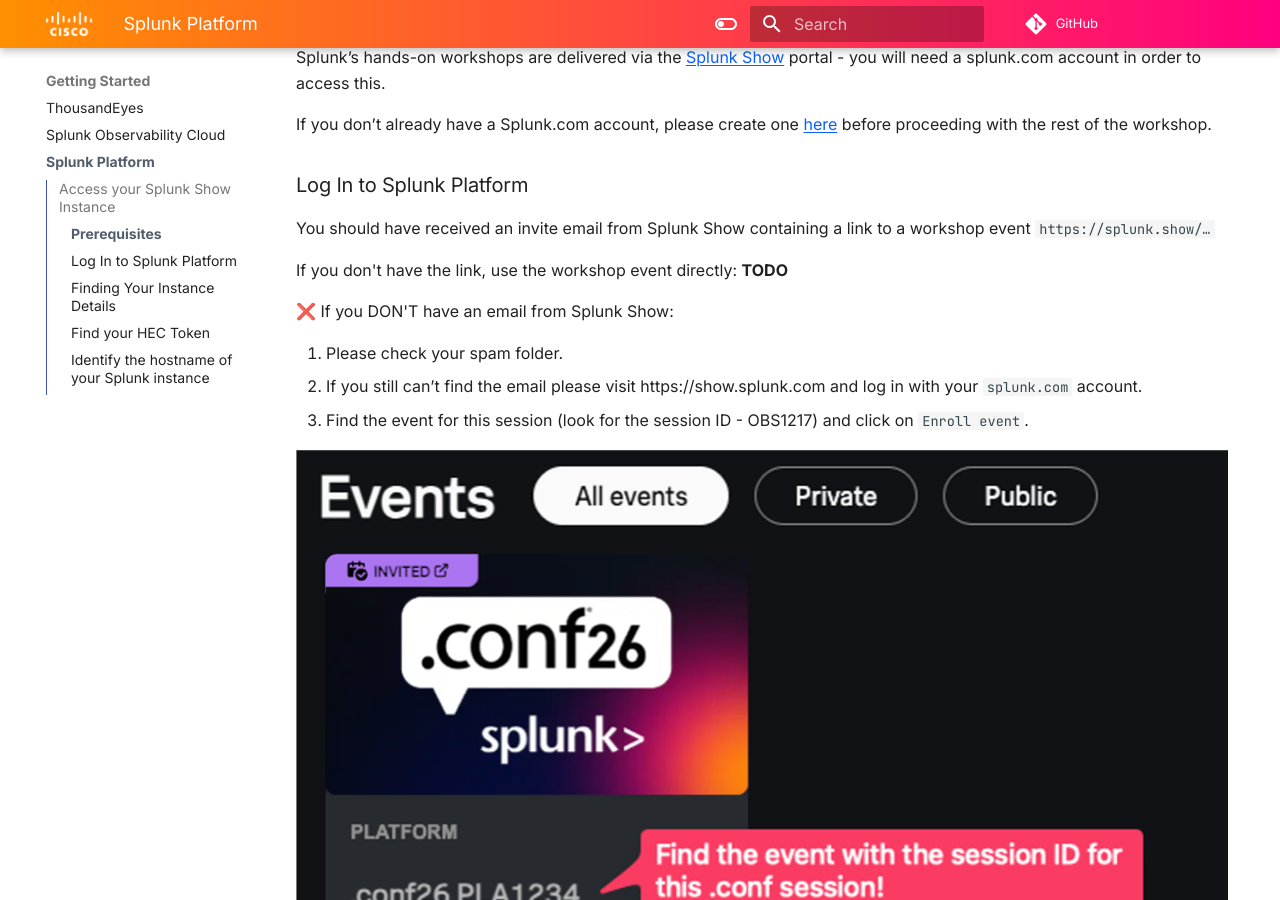
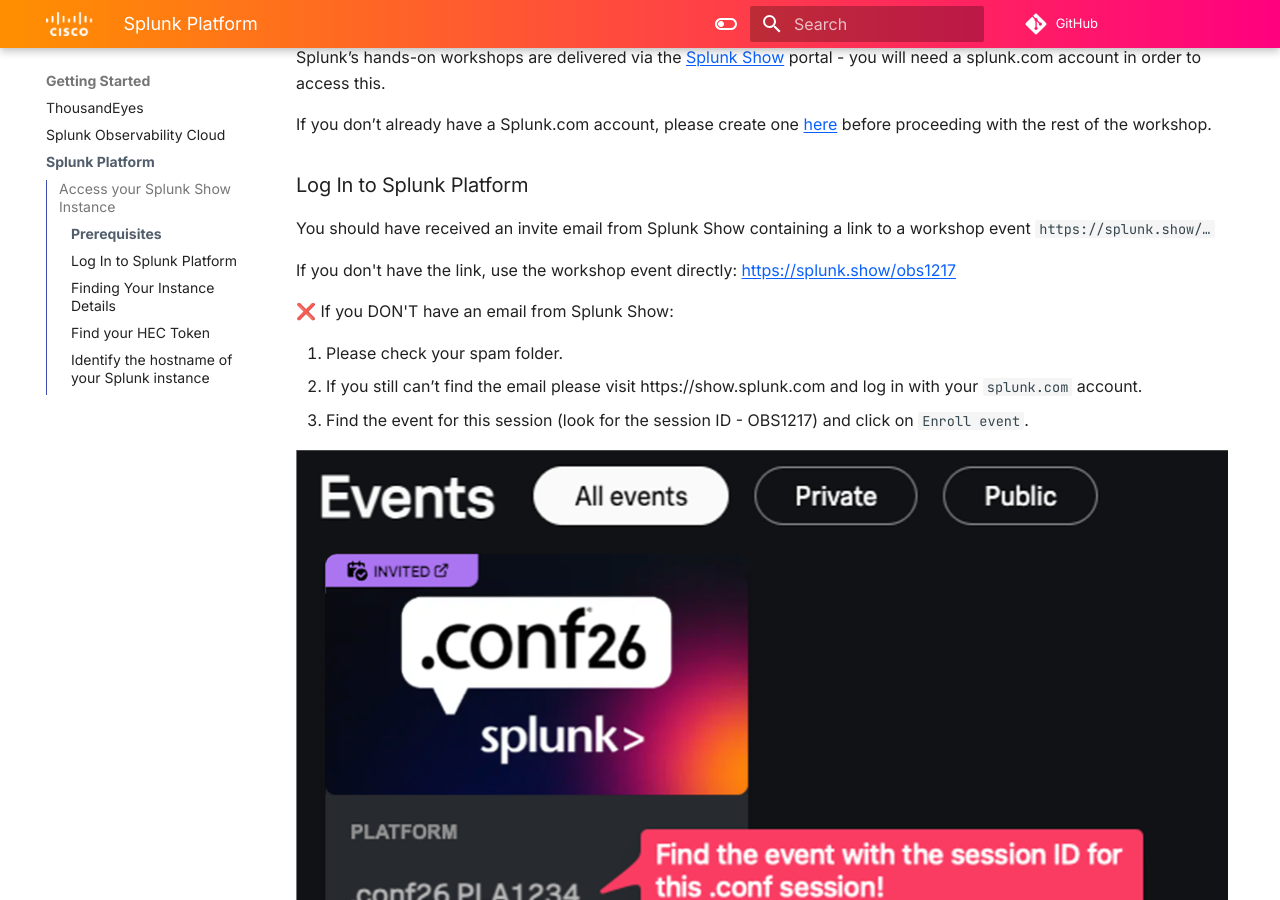
Before and after one commit to ajimenez1503/splunk.conf-2026-OBS1217, an MkDocs documentation site: the page built from docs/getting_started/login_splunk_show.md, in a window 1280 px wide and 900 px high, scrolled down 337 px. Built offline with MkDocs 1.6.1 and Material for MkDocs 9.7.7, drawn with Linux system fonts in a browser that asks for light colours; comment, search, counter and statistics services are not loaded.

Commit message:
Add the Splunk Show workshop event link

```diff
--- a/docs/getting_started/login_splunk_show.md
+++ b/docs/getting_started/login_splunk_show.md
@@ -14,7 +14,7 @@
 
 You should have received an invite email from Splunk Show containing a link to a workshop event `https://splunk.show/…`
 
-If you don't have the link, use the workshop event directly: **TODO**
+If you don't have the link, use the workshop event directly: [https://splunk.show/obs1217](https://splunk.show/obs1217)
 
 ❌ If you DON'T have an email from Splunk Show:
 
```
